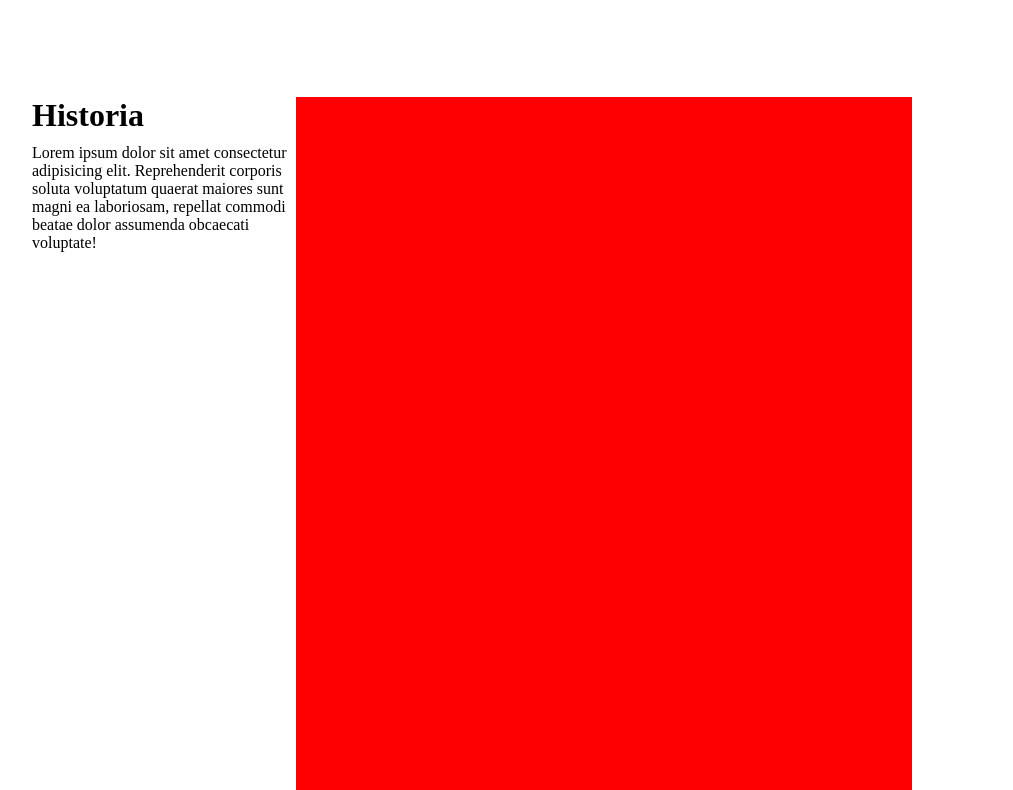
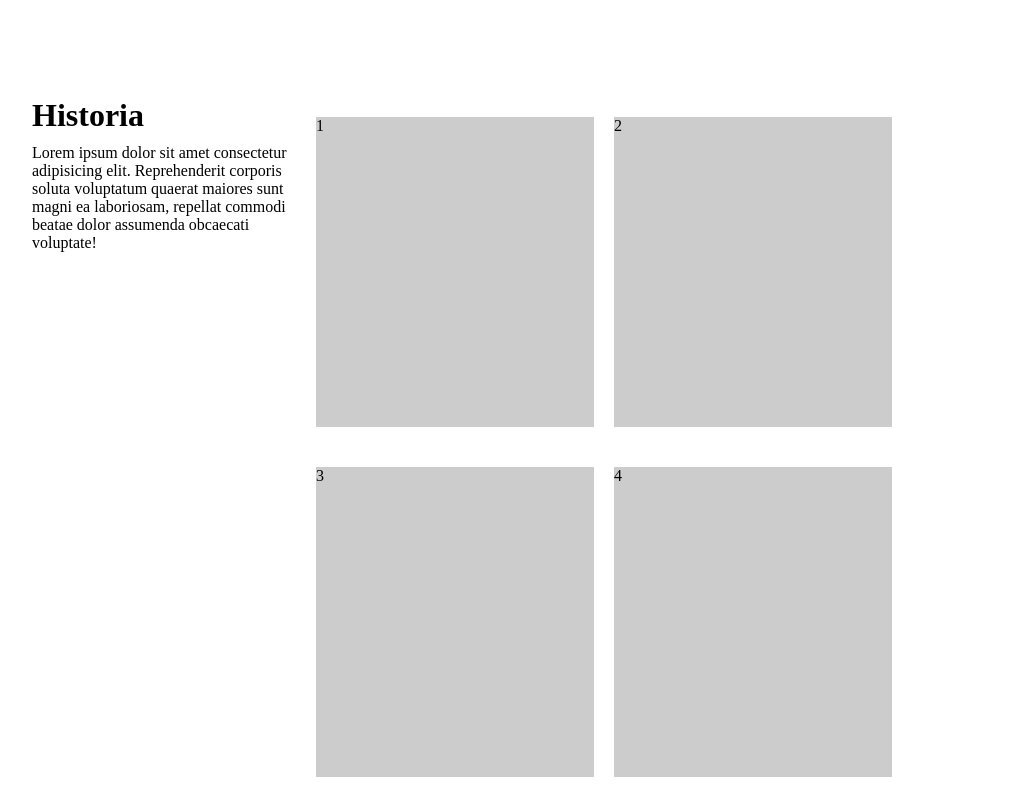
Before and after one commit to Arianajaramillo17/EP1, a plain HTML site: page index.html in a window 1280 px wide. Shown: the part 1657-2447 px from the top of the page, without its empty margins (168-1181 px from the left). Drawn offline with Linux system fonts and the light colour scheme.

Commit message:
oficinas

```diff
--- a/css/style1.css
+++ b/css/style1.css
@@ -117,6 +117,7 @@
   margin: 0px 200px;
   display: flex;
 }
+
 .oficinas-titulo {
   display: flex;
   flex-direction: column;
@@ -125,17 +126,24 @@
 
 .oficinas-contenido {
   display: flex;
+  flex-direction: column;
   width: 70%;
-  background-color: red;
 }
 
+.oficinas-contenido-fila {
+  display: flex;
+  height: 50%;
+  margin: 10px;
+}
 
+.oficinas-contenido-columna {
+  flex: 1; /* Hacer que las columnas se expandan para ocupar todo el espacio disponible */
+  margin: 10px;
+  background-color: var(--colorgrisclaro);
 
-
-
-
-
-
+  width: 50%; /* Ajustar el ancho de las columnas al 50% */
+  box-sizing: border-box;
+}
 
 .container-prefooter,
 .container-prefooter-detail {
--- a/index.html
+++ b/index.html
@@ -155,8 +155,13 @@
     </div>
 
     <div class="oficinas-contenido">
-            <div class="oficinas-contenido-img">
-
+        <div class="oficinas-contenido-fila">
+        <div class="oficinas-contenido-columna">1</div>
+        <div class="oficinas-contenido-columna">2</div>
+        </div>
+        <div class="oficinas-contenido-fila">
+        <div class="oficinas-contenido-columna">3</div>
+        <div class="oficinas-contenido-columna">4</div>
         </div>
     </div>
     </div>
```
Lines whose indentation alone changed are shown as unchanged.
